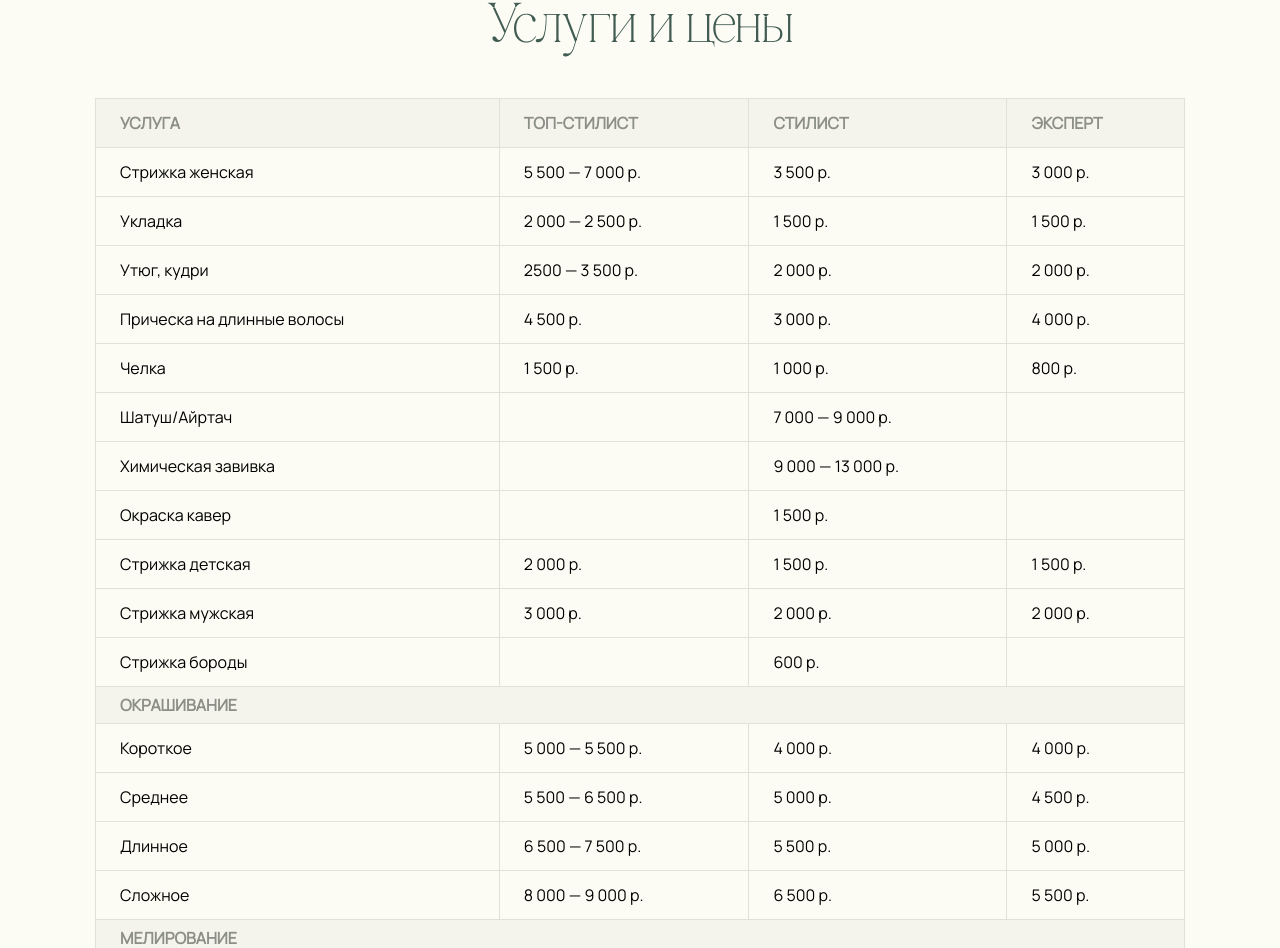
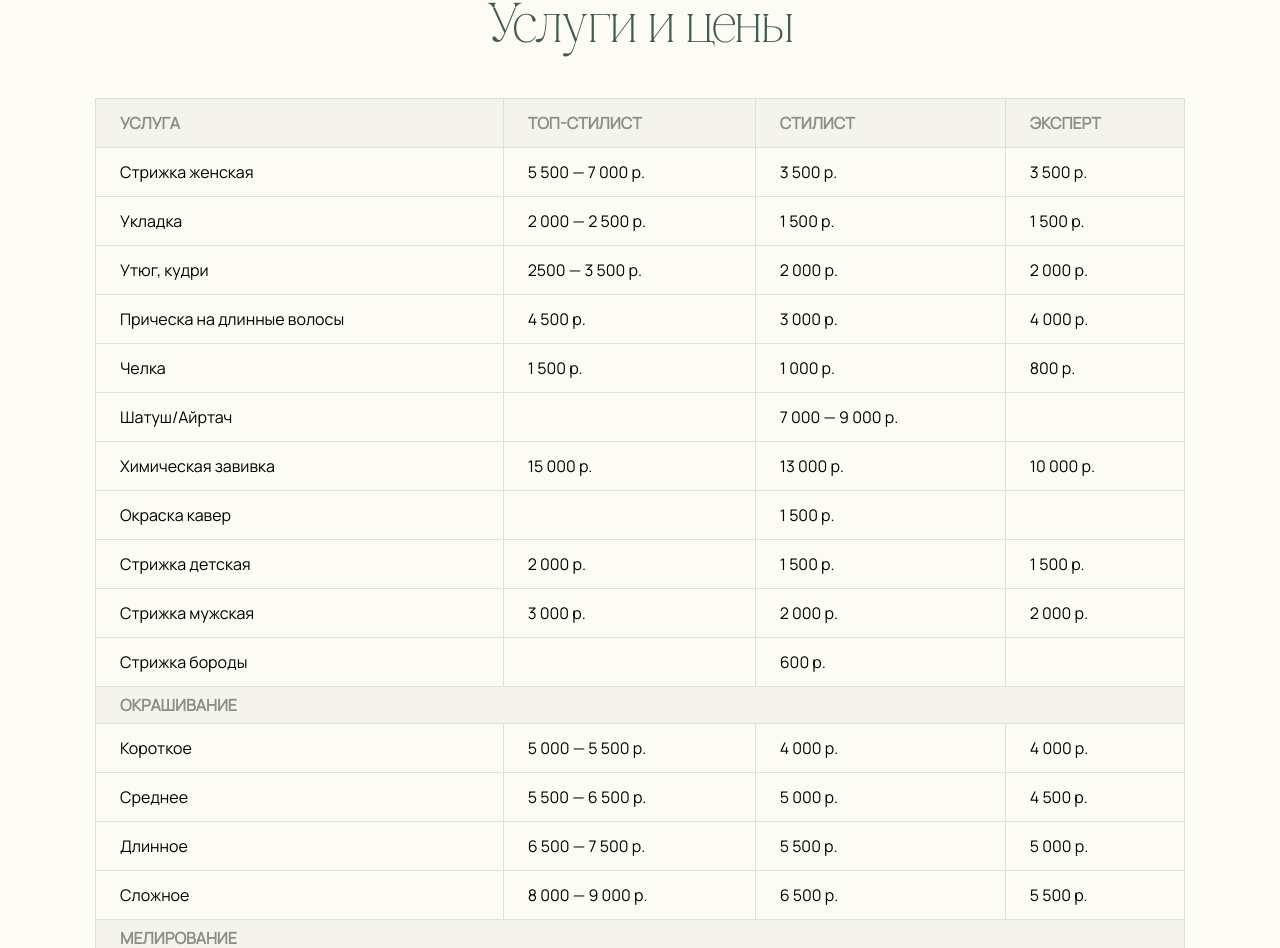
Before and after one commit to KiRiLLPers/Beauty-experts, a Next.js app: page /service/hairdressing in a window 1280 px wide. Shown: the part 944-1892 px from the top of the page. Built offline with nearby package versions, Linux system fonts and the light colour scheme.

Commit message:
change price, fix

```diff
--- a/src/app/components/Header/Header.tsx
+++ b/src/app/components/Header/Header.tsx
@@ -54,8 +54,9 @@ const Header = () => {
                         <li className='w-[40px] h-[40px] flex justify-center items-center bg-soft-light2 rounded-[100px] lg-max:w-[32px] lg-max:h-[32px]'>
                             <a className={`${css.instagram} lg-max:w-[16px] lg-max:h-[16px]`} href='/'></a>
                         </li>
-                        <li className='w-[40px] h-[40px] flex justify-center items-center bg-soft-light2 rounded-[100px] lg-max:w-[32px] lg-max:h-[32px]'>
-                            <a className={`${css.whatsApp} lg-max:w-[16px] lg-max:h-[16px]`} href='/'></a>
+                        <li className='w-[40px] h-[40px] flex justify-center items-center bg-soft-light2 rounded-[100px] lg-max:w-[32px] lg-max:h-[32px] cursor-pointer'>
+                            <a className={`${css.whatsApp} lg-max:w-[16px] lg-max:h-[16px]`}
+                               href='https://wa.me/79139852373'></a>
                         </li>
                     </ul>
                 </div>
--- a/src/app/constants/masters.tsx
+++ b/src/app/constants/masters.tsx
@@ -68,7 +68,7 @@ export const masters: Master[] = [
     {
         id: 7,
         name: 'Татьяна Масленкина',
-        profile: 'стилист',
+        profile: 'топ-стилист',
         description: 'Моя любовь к красивым волосам переросла в любимую профессию, которая дает возможность мне быть трендсеттером и амбассадором модных стрижек и окрашиваний.',
         experience: '16 лет опыта',
         icon: hairdresser,
@@ -103,7 +103,7 @@ export const masters: Master[] = [
     },
     {
         id: 11,
-        name: 'Даша Пасека',
+        name: 'Даша Шайтер',
         profile: 'мастер маникюра и педикюра',
         description: 'Я — мастер-универсал в работе с ногтями, и мои навыки охватывают широкий спектр услуг. В совершенстве владею современными техниками маникюра, покрытия и моделирования на верхних формах, что позволяет мне создавать красивые и прочные ногтевые пластины. Также я предлагаю полноценный уход за ногами, включая элементы подологии.',
         experience: '3 года опыта',
@@ -140,7 +140,7 @@ export const masters: Master[] = [
     {
         id: 15,
         name: 'Маргарита Колесникова',
-        profile: 'стилист',
+        profile: 'топ-стилист',
         description: 'Как профессионал своего дела, я обладаю огромным опытом и мастерством. За моими плечами находятся как обучения у выдающихся российских мастеров, так и тесное знакомство с европейскими школами. Для работа - это творческий процесс, который приносит мне огромное удовольствие, особенно когда я вижу счастливые лица своих клиентов, которые снова и снова возвращаются ко мне.',
         experience: 'более 30 лет опыта',
         icon: cosmetologist,
--- a/src/app/constants/price.ts
+++ b/src/app/constants/price.ts
@@ -69,7 +69,7 @@ export const priceTable: Record<string, any> = {
                 service: 'Стрижка женская',
                 top: '5 500 — 7 000 р.',
                 stylist: '3 500 р.',
-                expert: '3 000 р.'
+                expert: '3 500 р.'
             },
             {
                 service: 'Укладка',
@@ -103,9 +103,9 @@ export const priceTable: Record<string, any> = {
             },
             {
                 service: 'Химическая завивка',
-                top: '',
-                stylist: '9 000 — 13 000 р.',
-                expert: ''
+                top: '15 000 р.',
+                stylist: '13 000 р.',
+                expert: '10 000 р.'
             },
             {
                 service: 'Окраска кавер',
```
